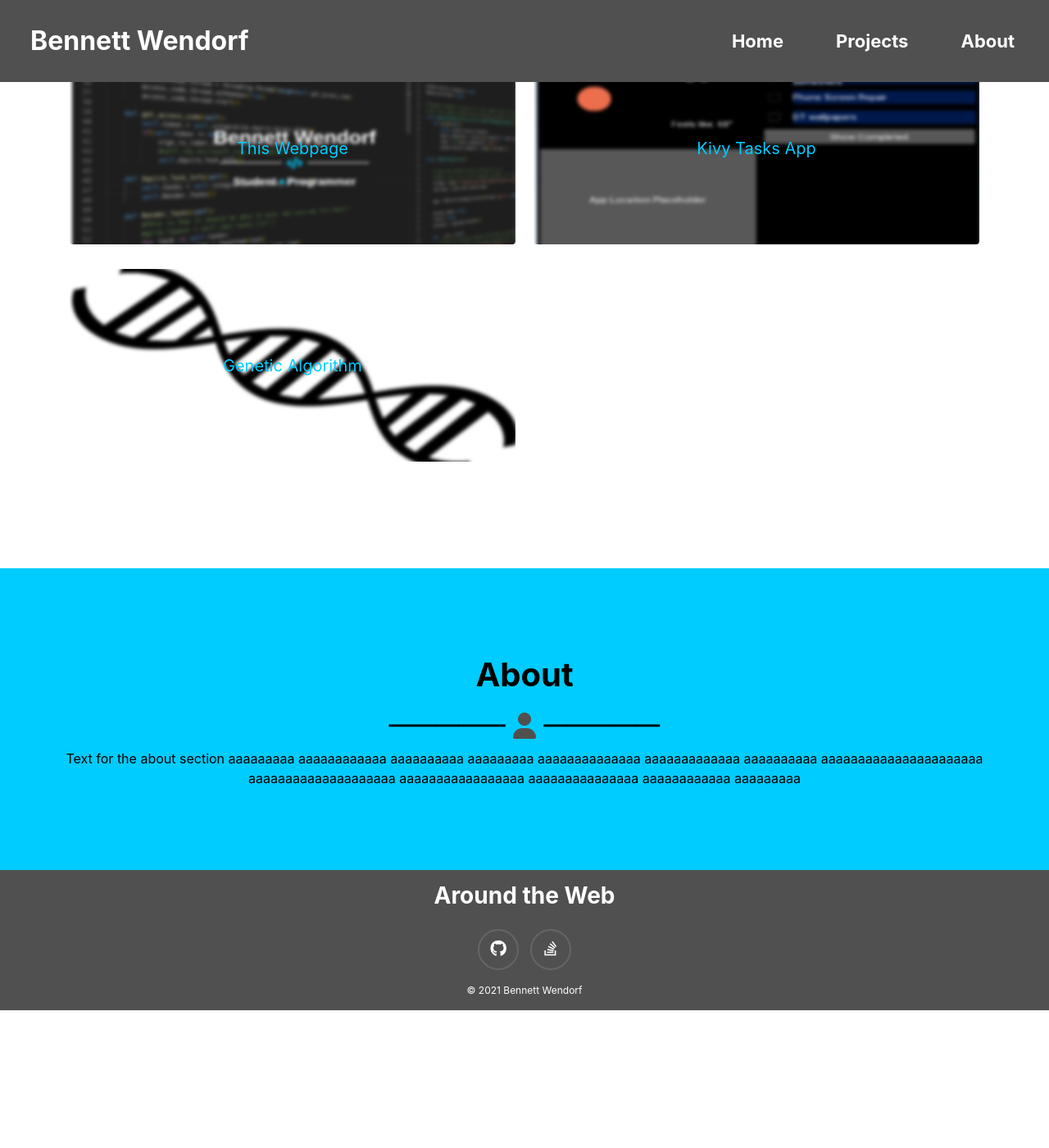
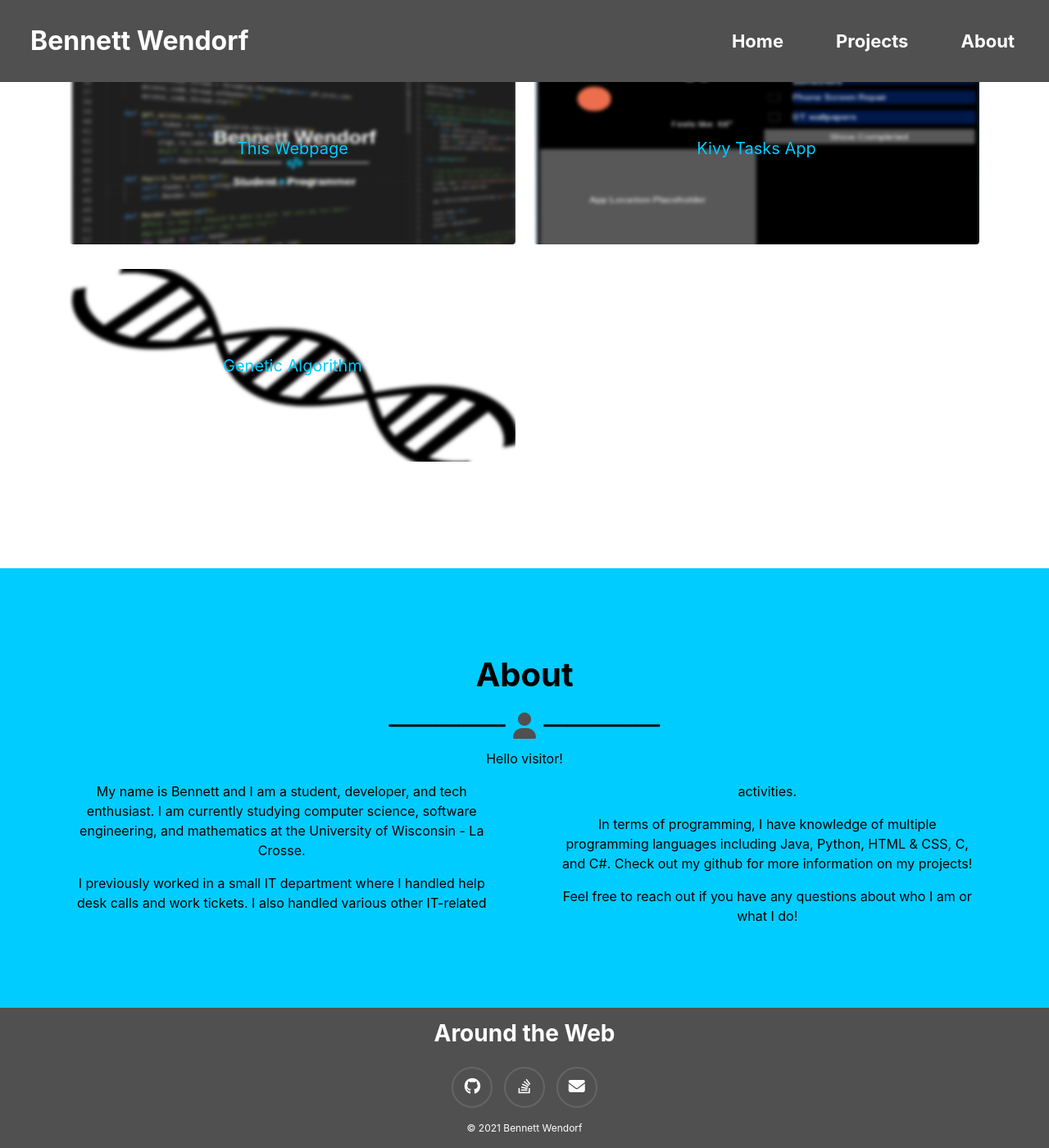
Before and after one commit to Bennett-Wendorf/Bennett-Wendorf.github.io, a Jekyll site: the page built from index.html, in a window 1280 px wide and 1400 px high, scrolled down 1107 px. Shown: the whole window at 82% size. Built offline with Jekyll 4.4.1, drawn with Linux system fonts in a browser that asks for light colours; nearby versions of some CDN libraries; before the commit the page ends 2339 px from its top, so only the background shows below that.

Commit message:
Filled in about section and added email option

```diff
--- a/_config.yml
+++ b/_config.yml
@@ -47,7 +47,8 @@ social:
     url: http://github.com/Bennett-Wendorf
   - title: stack-overflow
     url: https://stackoverflow.com/users/13887741/bennett-wendorf
-
+  - title: envelope
+    url: mailto:bennettwendorf@gmail.com
 # Footer settings
 footer:
   social: Around the Web
--- a/_includes/about.html
+++ b/_includes/about.html
@@ -4,6 +4,12 @@
             About<br />
             <div class="inline-div content-hidden-medium">───</div>── <i class="fa fa-user"></i> <div class="inline-div content-hidden-medium">───</div>──
         </div>
-        Text for the about section aaaaaaaaa aaaaaaaaaaaa aaaaaaaaaa aaaaaaaaa aaaaaaaaaaaaaa aaaaaaaaaaaaa aaaaaaaaaa aaaaaaaaaaaaaaaaaaaaaa aaaaaaaaaaaaaaaaaaaa aaaaaaaaaaaaaaaaa aaaaaaaaaaaaaaa aaaaaaaaaaaa aaaaaaaaa
+        <p>Hello visitor!</p>
+        <div class="container content-about">
+            <p>My name is Bennett and I am a student, developer, and tech enthusiast. I am currently studying computer science, software engineering, and mathematics at the University of Wisconsin - La Crosse.</p>
+            <p>I previously worked in a small IT department where I handled help desk calls and work tickets. I also handled various other IT-related activities.</p>
+            <p>In terms of programming, I have knowledge of multiple programming languages including Java, Python, HTML & CSS, C, and C#. Check out my github for more information on my projects!</p>
+            <p>Feel free to reach out if you have any questions about who I am or what I do!</p>
+        </div>
     </div>
 </div>
```
Also changed, not shown: _includes/css/main.css (+9 -0 lines).
